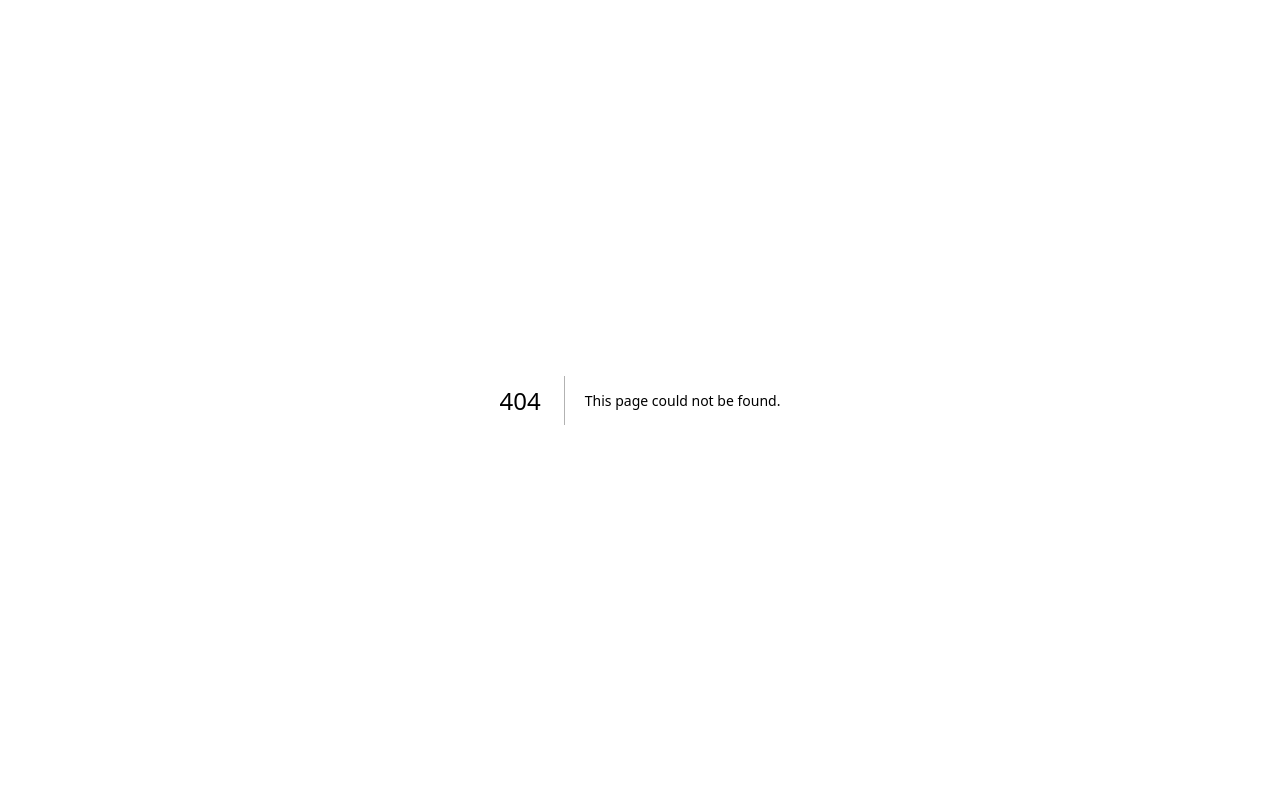
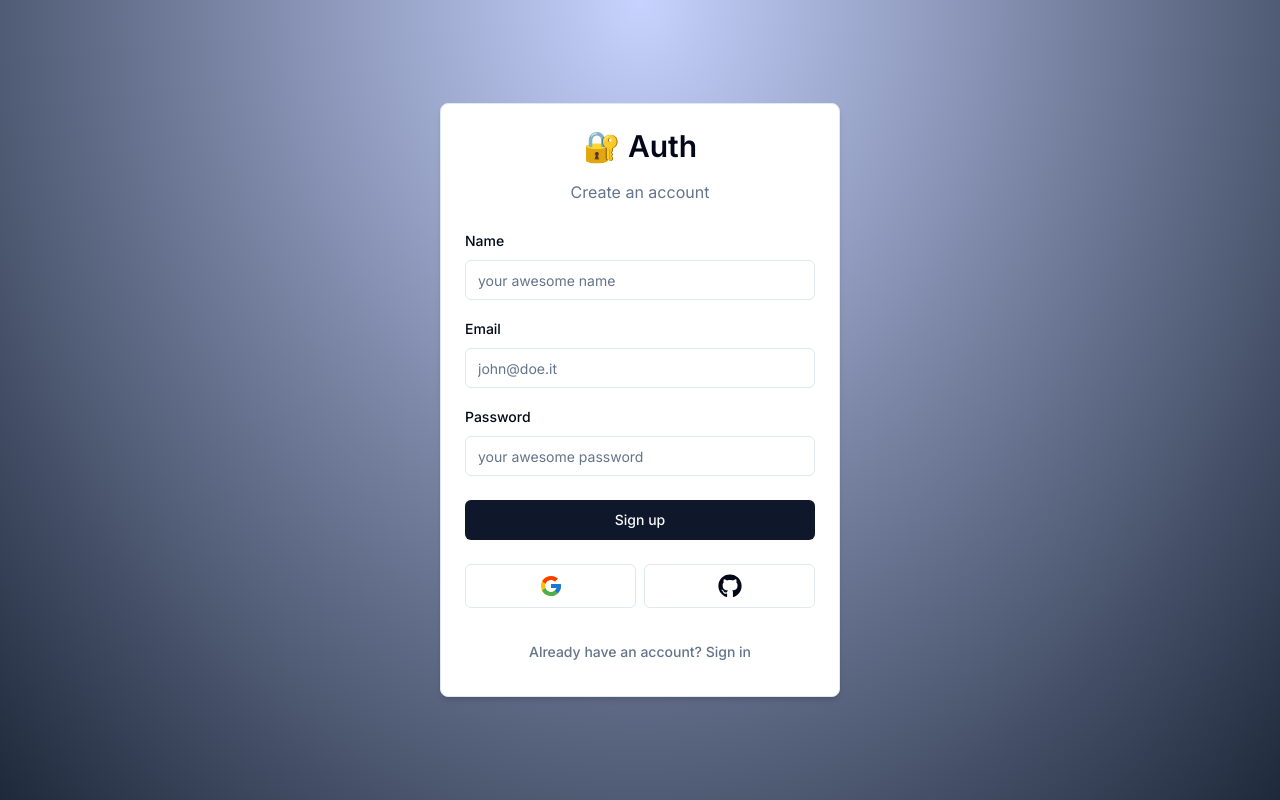
Before and after one commit to PierpaoloZotti/next-auth-v5, a Next.js app: page /auth/register in a window 1280 px wide. Before the commit this address had no page. Built offline with nearby package versions, Linux system fonts and the light colour scheme.

Commit message:
feat: added register form and register server action

```diff
--- /dev/null
+++ b/actions/register.ts
@@ -0,0 +1,15 @@
+'use server';
+
+import * as z from 'zod';
+
+import { RegisterSchema } from '@/schemas';
+
+export const register = async (values: z.infer<typeof RegisterSchema>) => {
+  const validatedFields = RegisterSchema.safeParse(values);
+
+  if (!validatedFields.success) {
+    return { error: 'Invalid fields' };
+  }
+
+  return { success: 'Account created!' };
+};
--- /dev/null
+++ b/app/auth/register/layout.tsx
@@ -0,0 +1,9 @@
+const AuthLayout = ({ children }: { children: React.ReactNode }) => {
+  return (
+    <div className='flex flex-col h-full items-center justify-center bg-[radial-gradient(ellipse_at_top,_var(--tw-gradient-stops))] from-indigo-200 to-slate-800'>
+      {children}
+    </div>
+  );
+};
+
+export default AuthLayout;
--- /dev/null
+++ b/app/auth/register/page.tsx
@@ -0,0 +1,6 @@
+import { RegisterForm } from '@/components/auth/register-form';
+
+const RegisterPage = () => {
+  return <RegisterForm />;
+};
+export default RegisterPage;
--- /dev/null
+++ b/components/auth/register-form.tsx
@@ -0,0 +1,125 @@
+'use client';
+
+import { CardWrapper } from '@/components/auth/card-wrapper';
+import { useForm } from 'react-hook-form';
+import { zodResolver } from '@hookform/resolvers/zod';
+import * as z from 'zod';
+import { useState, useTransition } from 'react'; //to handle pending state
+
+import { RegisterSchema } from '@/schemas';
+
+import {
+  Form,
+  FormControl,
+  FormField,
+  FormItem,
+  FormLabel,
+  FormMessage,
+} from '@/components/ui/form';
+import { Input } from '../ui/input';
+import { Button } from '../ui/button';
+import { FormError } from '../form-error';
+import { FormSuccess } from '../form-success';
+import { register } from '@/actions/register';
+
+export const RegisterForm = () => {
+  const [error, setError] = useState<string | undefined>('');
+  const [success, setSuccess] = useState<string | undefined>('');
+  const [isPending, startTransition] = useTransition(); //to handle pending state
+  const form = useForm<z.infer<typeof RegisterSchema>>({
+    resolver: zodResolver(RegisterSchema),
+    defaultValues: {
+      email: '',
+      password: '',
+    },
+  });
+
+  const onSubmit = (values: z.infer<typeof RegisterSchema>) => {
+    setError('');
+    setSuccess('');
+
+    startTransition(() => {
+      register(values).then((data) => {
+        setError(data.error);
+        setSuccess(data.success);
+      });
+    });
+  };
+  return (
+    <CardWrapper
+      headerLabel='Create an account'
+      backButtonLabel='Already have an account? Sign in'
+      backButtonHref='/auth/login'
+      showSocial
+    >
+      <Form {...form}>
+        <form
+          onSubmit={form.handleSubmit(onSubmit)}
+          className='space-y-6'
+        >
+          <div className='space-y-4'>
+            <FormField
+              control={form.control}
+              name='name'
+              render={({ field }) => (
+                <FormItem>
+                  <FormLabel>Name</FormLabel>
+                  <FormControl>
+                    <Input
+                      {...field}
+                      disabled={isPending}
+                      placeholder='your awesome name'
+                    />
+                  </FormControl>
+                </FormItem>
+              )}
+            />
+            <FormField
+              control={form.control}
+              name='email'
+              render={({ field }) => (
+                <FormItem>
+                  <FormLabel>Email</FormLabel>
+                  <FormControl>
+                    <Input
+                      {...field}
+                      disabled={isPending}
+                      placeholder='john@doe.it'
+                      type='email'
+                    />
+                  </FormControl>
+                </FormItem>
+              )}
+            />
+            <FormField
+              control={form.control}
+              name='password'
+              render={({ field }) => (
+                <FormItem>
+                  <FormLabel>Password</FormLabel>
+                  <FormControl>
+                    <Input
+                      {...field}
+                      disabled={isPending}
+                      placeholder='your awesome password'
+                      type='password'
+                    />
+                  </FormControl>
+                </FormItem>
+              )}
+            />
+          </div>
+          <FormError message={error} />
+          <FormSuccess message={success} />
+          <Button
+            type='submit'
+            className='w-full'
+            disabled={isPending}
+          >
+            Sign up
+          </Button>
+        </form>
+      </Form>
+    </CardWrapper>
+  );
+};
```
